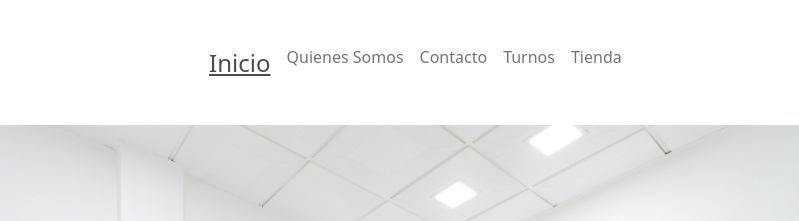
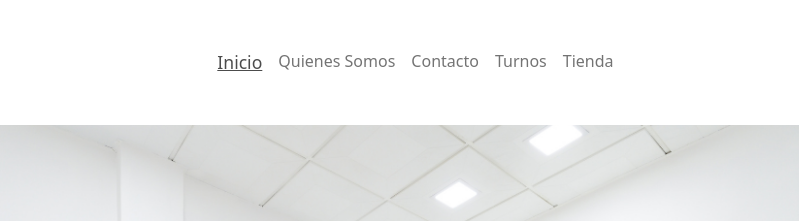
Before and after one commit to Emanuelgb91/Amelie, a website: page index.html in a window 1280 px wide. In both pictures the pointer is over the link "Inicio". Shown: the top 221 px of the page, 311-1110 px from the left. Drawn offline with nearby package versions, Linux system fonts and the light colour scheme; files that its build step writes are made by us from their sources.

Commit message:
correccion transicion navbar

```diff
--- a/scss/_navbar.scss
+++ b/scss/_navbar.scss
@@ -4,7 +4,7 @@
 }
 
 .nav li a.nav-link:hover {
-  font-size: 1.5rem;
+  font-size: 1.1rem;
   color: rgb(168, 168, 168);
 }
 .menu__link--active {
```
Also changed, not shown: 1 other file.
